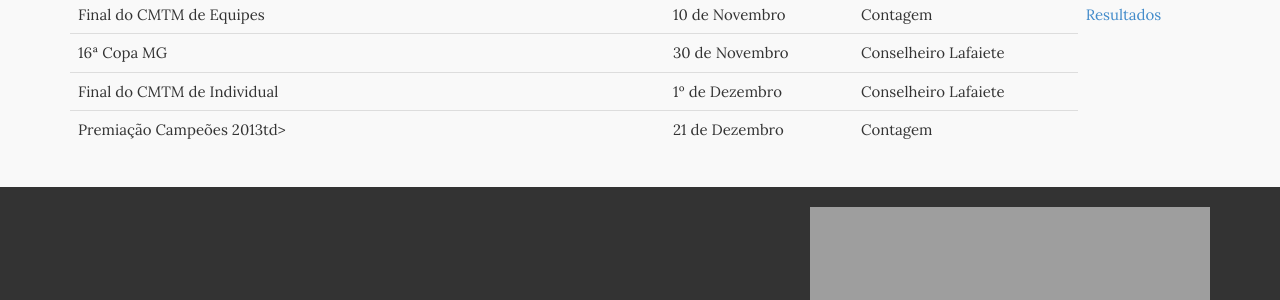
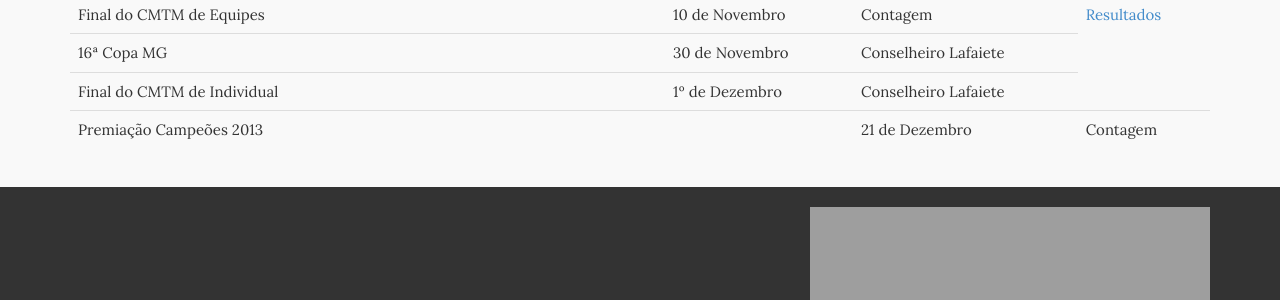
Before and after one commit to thiagokimo/fmtm, a Jekyll site: the page built from calendario.html, in a window 1280 px wide. Shown: the part 1347-1647 px from the top of the page. Built offline with Jekyll 4.4.1, drawn with Linux system fonts in a browser that asks for light colours; Markdown is read by kramdown in place of the engine named in the settings.

Commit message:
Fixing table item

```diff
--- a/calendario.html
+++ b/calendario.html
@@ -182,7 +182,7 @@
       <td>Conselheiro Lafaiete</td>
     </tr>
     <tr>
-      <td>Premiação Campeões 2013td>
+      <td>Premiação Campeões 2013<td>
       <td>21 de Dezembro</td>
       <td>Contagem</td>
     </tr>
```
